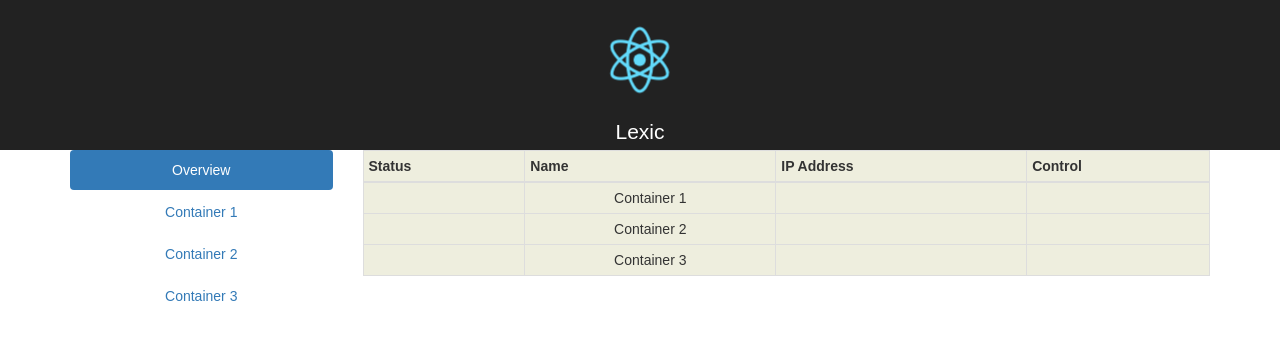
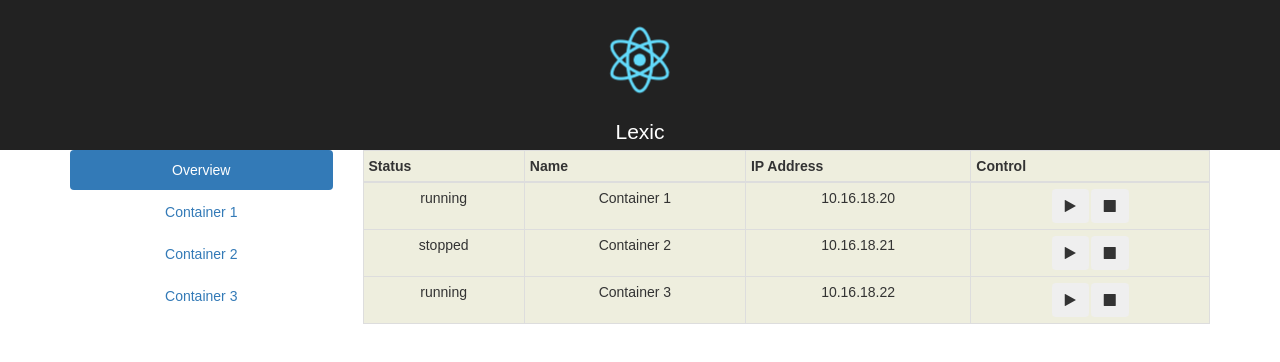
Before and after one commit to LexicForLXD/web-frontend, a React (Create React App) app: page / in a window 1280 px wide. Shown: the top 362 px of the page. Built offline with nearby package versions, Linux system fonts and the light colour scheme.

Commit message:
added start & stop buttons; added container objects

```diff
--- a/package.json
+++ b/package.json
@@ -3,9 +3,10 @@
   "version": "0.1.0",
   "private": true,
   "dependencies": {
+    "font-awesome": "^4.7.0",
     "react": "^16.0.0",
-    "react-dom": "^16.0.0",
-    "react-bootstrap": "^0.31.3"
+    "react-bootstrap": "^0.31.3",
+    "react-dom": "^16.0.0"
   },
   "devDependencies": {
     "react-scripts": "1.0.14"
--- a/src/App.css
+++ b/src/App.css
@@ -30,3 +30,7 @@
 .table {
   background-color: #EEEEDE;
 }
+
+.btn {
+  margin: 1px;
+}
--- a/src/App.js
+++ b/src/App.js
@@ -1,6 +1,7 @@
 import React, { Component } from 'react';
 import logo from './logo.svg';
 import './App.css';
+
 
 const Grid = require('react-bootstrap').Grid;
 const Row = require('react-bootstrap').Row;
@@ -16,7 +17,23 @@ class App extends Component {
   constructor() {
     super();
     this.state = {
-      containers: ['Container 1', 'Container 2', 'Container 3']
+      containers: [
+        {
+          name: "Container 1",
+          ip: "10.16.18.20",
+          status: "running"
+        },
+        {
+          name: "Container 2",
+          ip: "10.16.18.21",
+          status: "stopped"
+        },
+        {
+          name: "Container 3",
+          ip: "10.16.18.22",
+          status: "running"
+        }
+      ]
     };
   }
 
@@ -61,7 +78,7 @@ class Navigation extends Component {
       <Nav bsStyle="pills" stacked activeKey={this.state.page} onSelect={this.select}>
         <NavItem eventKey={1}>Overview</NavItem>
         {this.props.containers.map((container, index) =>
-          <NavItem eventKey={index + 2}>{container}</NavItem>
+            <NavItem eventKey={index + 2}>{container.name}</NavItem>
         )}
       </Nav>
     );
@@ -90,10 +107,17 @@ class Dashboard extends Component {
         <tbody>
           {this.props.containers.map(container =>
             <tr>
-              <td></td>
-              <td>{container}</td>
-              <td></td>
-              <td></td>
+              <td>{container.status}</td>
+              <td>{container.name}</td>
+              <td>{container.ip}</td>
+              <td>
+                <button type="button" className="btn">
+                  <i className="fa fa-play"></i>
+                </button>
+                <button type="button" className="btn">
+                  <i className="fa fa-stop"></i>
+                </button>
+              </td>
             </tr>
           )}
         </tbody>
--- a/src/index.js
+++ b/src/index.js
@@ -3,6 +3,7 @@ import ReactDOM from 'react-dom';
 import './index.css';
 import App from './App';
 import registerServiceWorker from './registerServiceWorker';
+import 'font-awesome/css/font-awesome.min.css';
 
 ReactDOM.render(<App />, document.getElementById('root'));
 registerServiceWorker();
```
